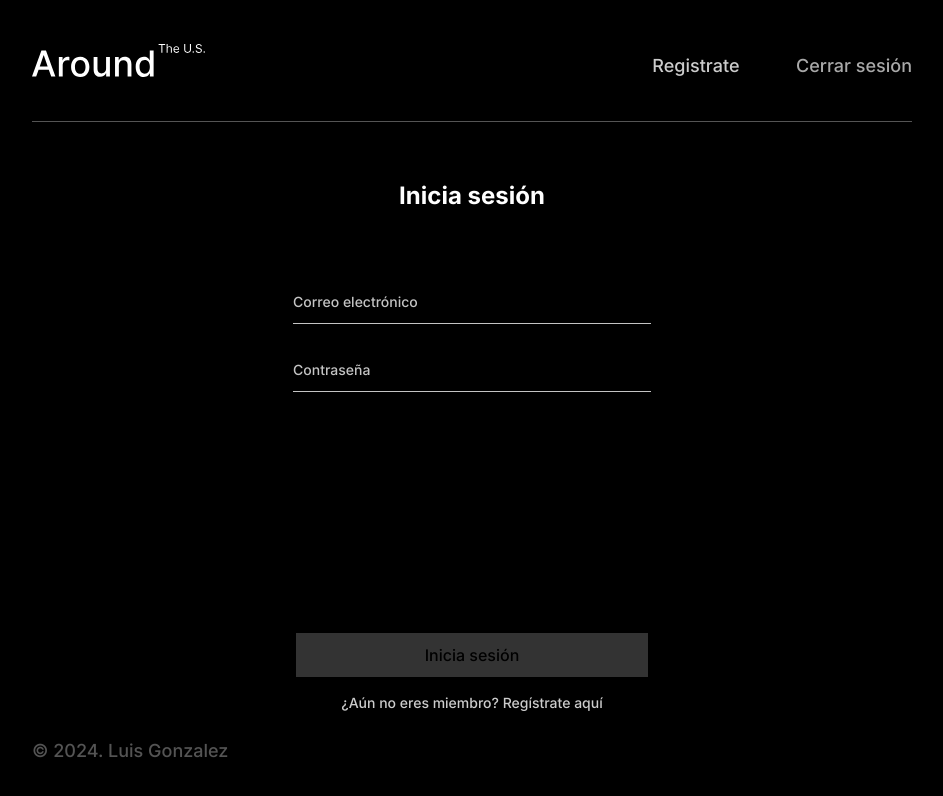
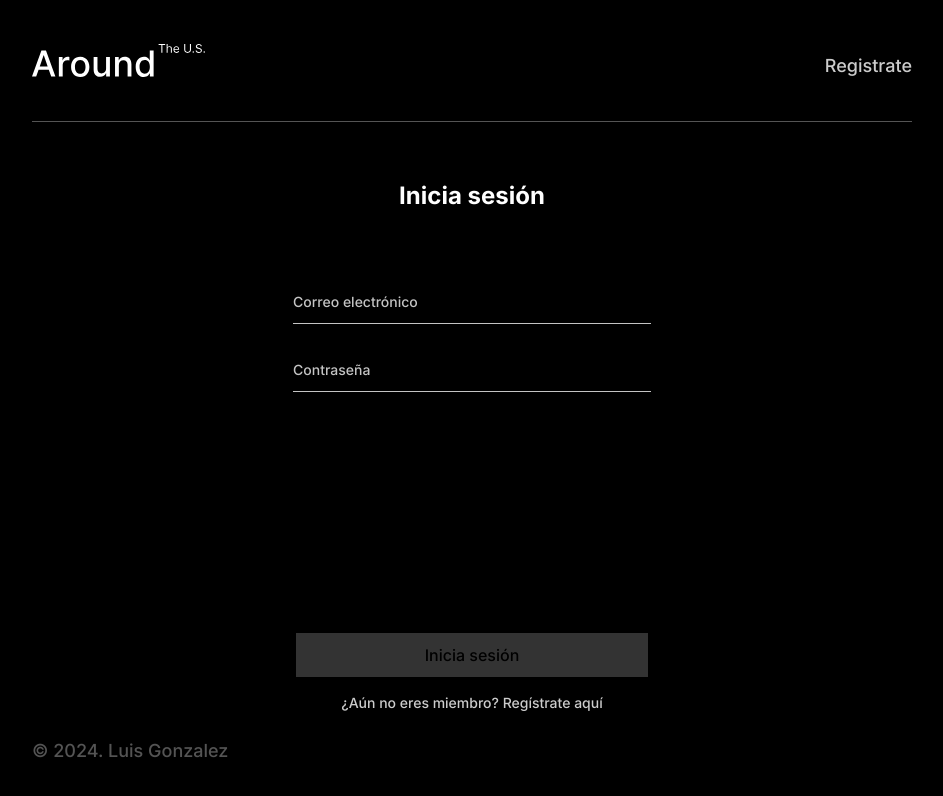
Before and after one commit to luis-gn006/web_project_around_auth, a React (Vite) app: page /login in a window 1280 px wide. Shown: the top 796 px of the page, without its empty margins (168-1111 px from the left). Built offline with nearby package versions, Linux system fonts and the light colour scheme; no server answers.

Commit message:
update header

```diff
--- a/src/components/Header.jsx
+++ b/src/components/Header.jsx
@@ -21,7 +21,7 @@ function Header({handleLogout, email, }) {
         {location.pathname == "/register" && (
           <Link to="/login" className="header__register-login-link">Iniciar sesión</Link>
         )}
-        {currentUser && (
+        {email && (
           <a className="header__close-sesion" onClick={handleLogout}>
             Cerrar sesión
           </a>
```
